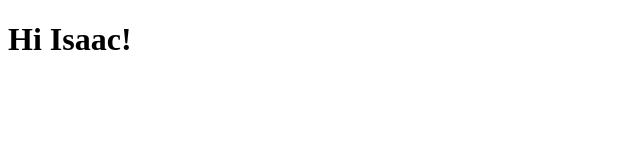
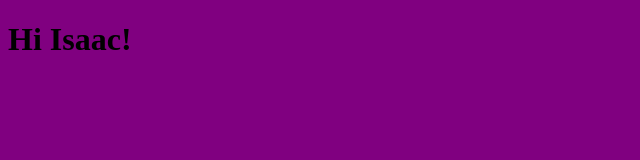
Before and after one commit to thomasdeitz/isaacscodesandbox, a website: page index.html in a window 1280 px wide. Shown: the whole page, without its empty margins (0-640 px from the left). Drawn offline with Linux system fonts and the light colour scheme.

Commit message:
made the background purple

```diff
--- a/index.html
+++ b/index.html
@@ -5,6 +5,11 @@
     <meta name="viewport" content="width=device-width, initial-scale=1.0" />
     <meta http-equiv="X-UA-Compatible" content="ie=edge" />
     <title>Static Template</title>
+    <style>
+      html {
+        background: purple;
+      }
+    </style>
   </head>
   <body>
     <h1>Hi Isaac!</h1>
```
